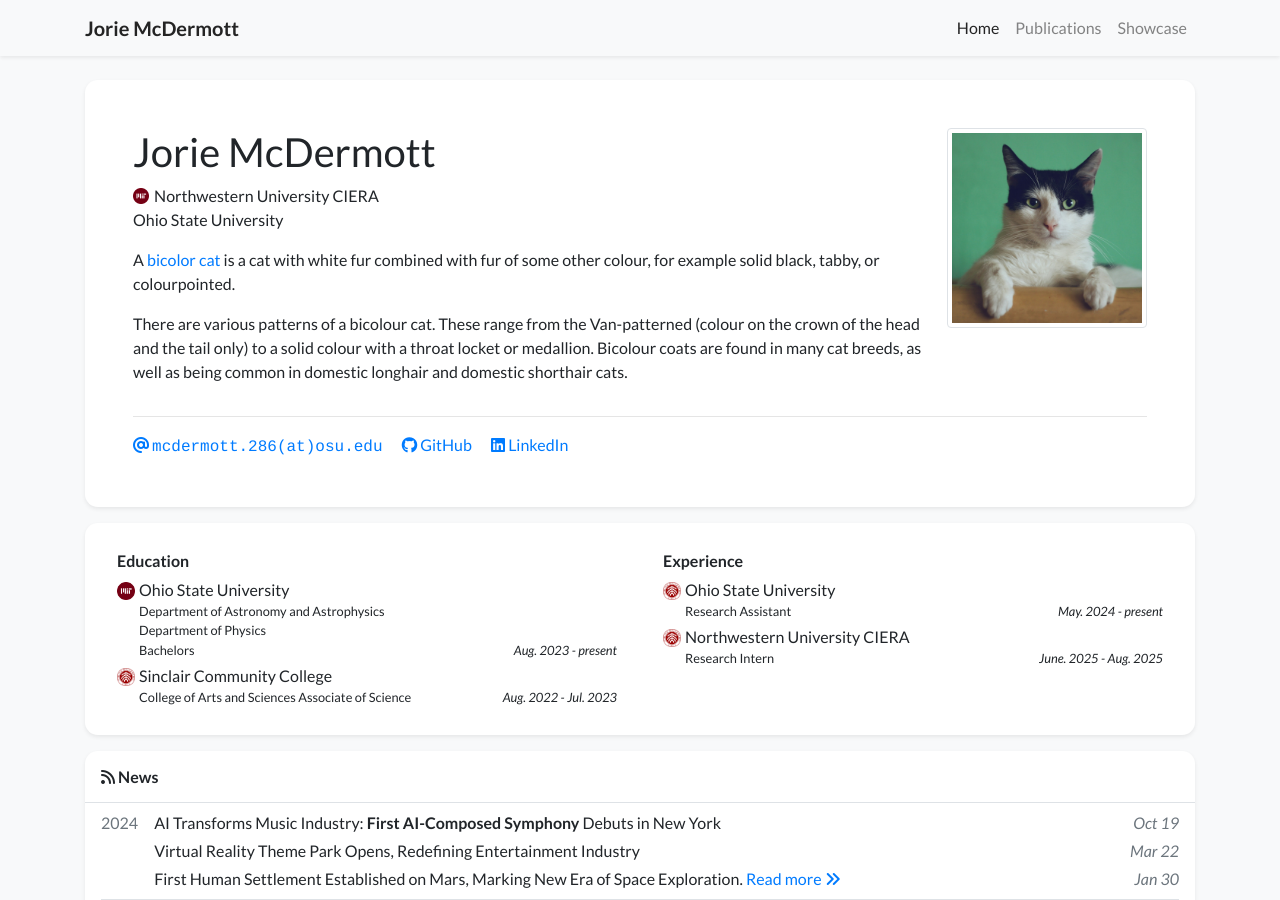
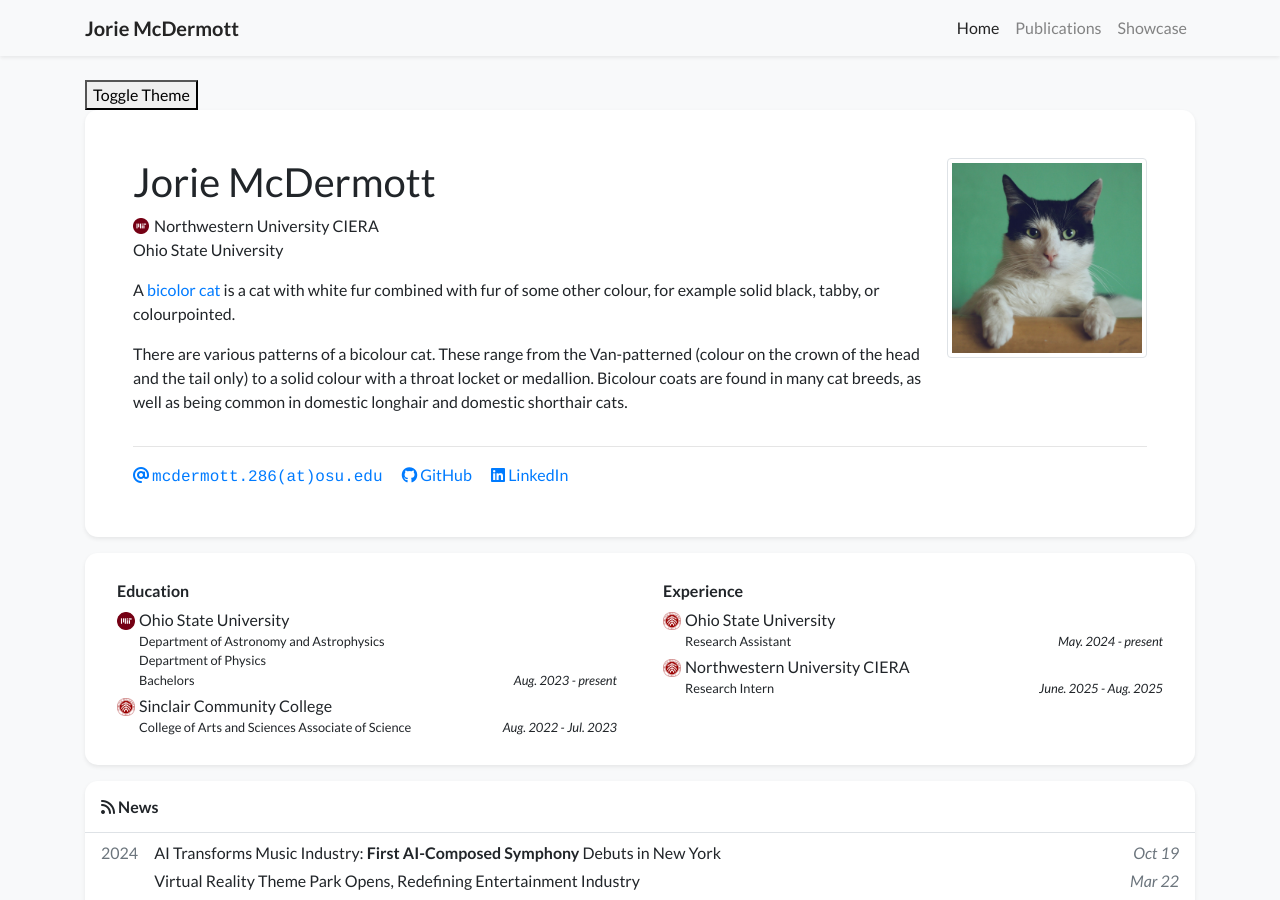
Before and after one commit to Jorie286/homepage, a Jekyll site: the page built from index.html, in a window 1280 px wide and 900 px high. Built offline with Jekyll 4.4.1, drawn with Linux system fonts in a browser that asks for light colours; nearby versions of some CDN libraries; a style sheet for code colours, icons or effects is not loaded.

Commit message:
Update index.html
Add dark theme toggle option to the index.html file.

```diff
--- a/index.html
+++ b/index.html
@@ -3,6 +3,12 @@
 title : Homepage
 navbar_title: Home
 ---
+<button id="theme-toggle">Toggle Theme</button>
+
+    <head>
+        <link rel="stylesheet" href="style.css">
+    </head>
+    <body>
 {% include widgets/profile_card.html %}
 
 {% include widgets/debug_url.html %}
@@ -26,3 +32,5 @@
         title='<i class="fas fa-star"></i> Selected Publications'
     %}
 {% endif %}
+        <script src="script.js"></script>
+    </body>
```
